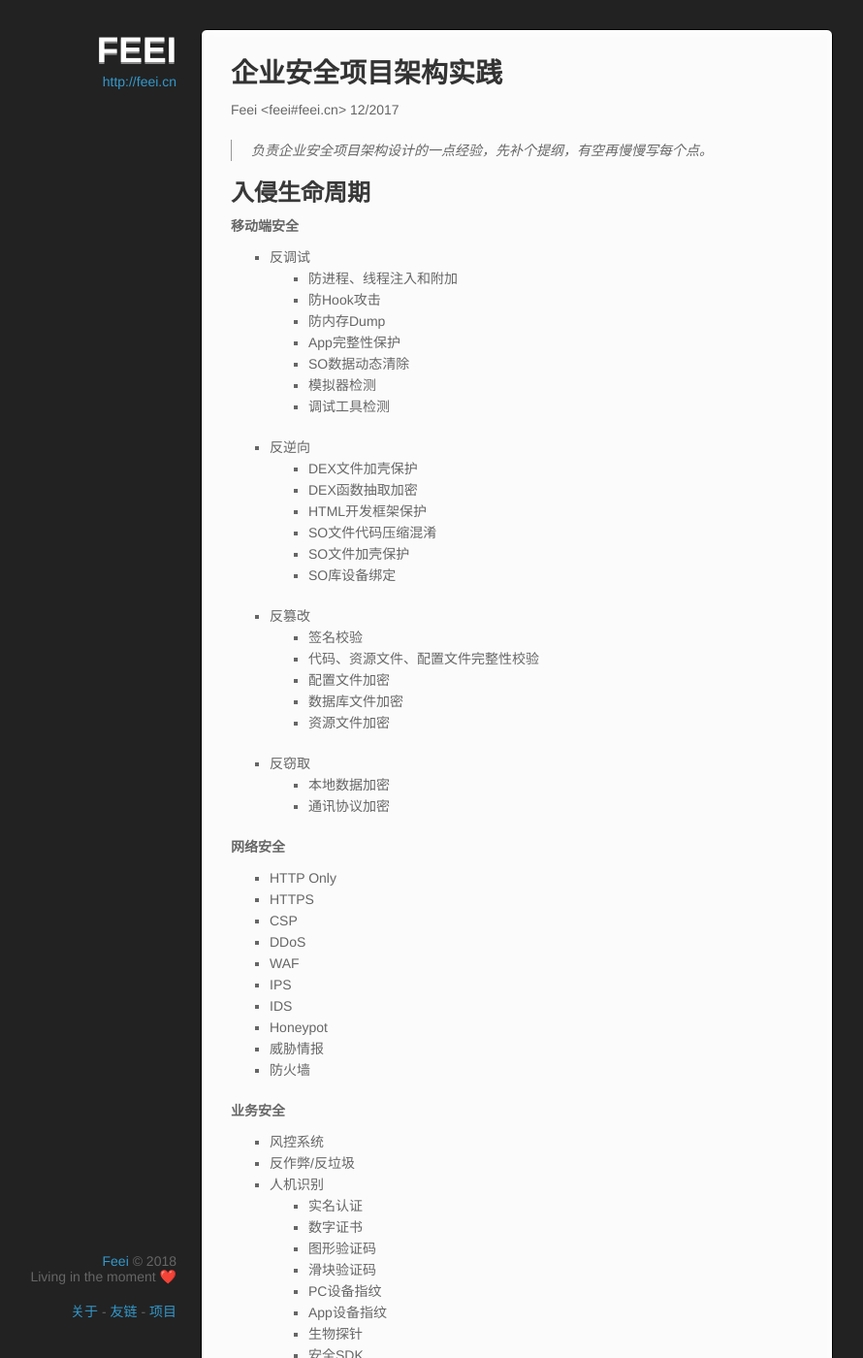
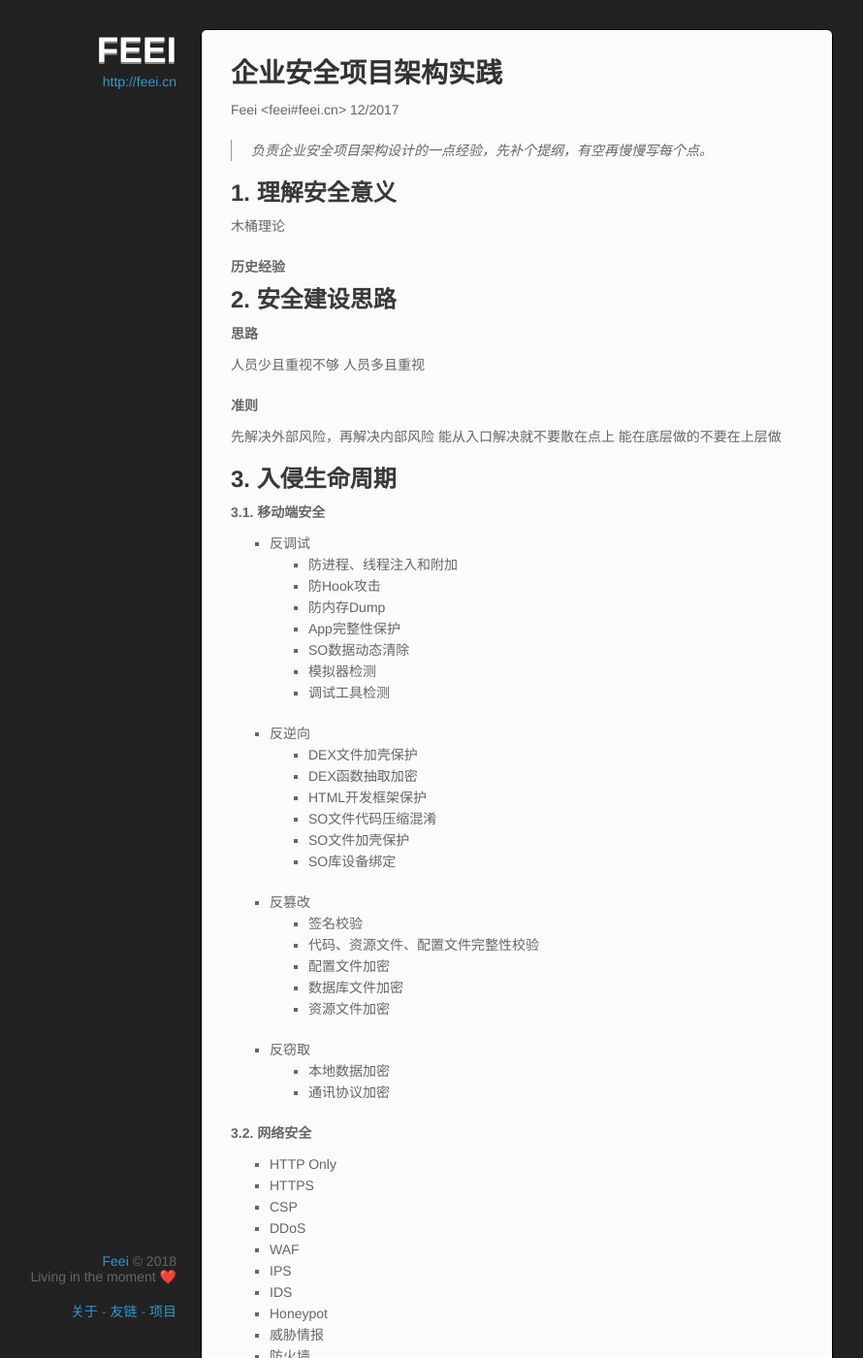
Before and after one commit to limengmingx/Papers, a Jekyll site: the page built from 企业安全项目架构实践.md, in a window 1280 px wide and 1400 px high. Shown: the whole window at 97% size, without its empty margins (108-998 px from the left). Built offline with Jekyll 4.4.1, drawn with Linux system fonts in a browser that asks for light colours; our own code applies the rules of GitHub Pages for plain Markdown files; a script that is not in the unit is left out; comment, search, counter and statistics services are not loaded; some of the changed text lies outside the part shown.

Commit message:
Update 企业安全项目架构实践.md

```diff
--- a/企业安全项目架构实践.md
+++ b/企业安全项目架构实践.md
@@ -8,9 +8,27 @@ Feei <feei#feei.cn> 12/2017
 
 > 负责企业安全项目架构设计的一点经验，先补个提纲，有空再慢慢写每个点。
 
-## 入侵生命周期
+## 1. 理解安全意义
+木桶理论
 
-#### 移动端安全
+#### 历史经验
+
+## 2. 安全建设思路
+
+#### 思路
+人员少且重视不够
+人员多且重视
+
+#### 准则
+
+先解决外部风险，再解决内部风险
+能从入口解决就不要散在点上
+能在底层做的不要在上层做
+
+
+## 3. 入侵生命周期
+
+#### 3.1. 移动端安全
 
 - 反调试
 	- 防进程、线程注入和附加
@@ -38,7 +56,7 @@ Feei <feei#feei.cn> 12/2017
 	- 通讯协议加密
 
 
-#### 网络安全
+#### 3.2. 网络安全
 
 - HTTP Only
 - HTTPS
@@ -52,7 +70,7 @@ Feei <feei#feei.cn> 12/2017
 - 防火墙
 
 
-#### 业务安全
+#### 3.3. 业务安全
 
 - 风控系统
 - 反作弊/反垃圾
@@ -67,7 +85,7 @@ Feei <feei#feei.cn> 12/2017
 	- 安全SDK
 	- 安全键盘
 
-#### 主机安全
+#### 3.4. 主机安全
 
 - 域划分/ACL
 - 主机安全Agent
@@ -79,14 +97,14 @@ Feei <feei#feei.cn> 12/2017
 	- 命令下发
 - 堡垒机
 
-#### 数据安全
+#### 3.5. 数据安全
 
 - 数据库数据查询平台
 - 数据资产管理
 - 数据查询中间件
 - 敏感数据监测
 
-#### 内部安全
+#### 3.6. 内部安全
 
 - 入网管控
 - 去密码化
@@ -98,9 +116,9 @@ Feei <feei#feei.cn> 12/2017
 - 操作记录
 
 
-## 漏洞生命周期
+## 4. 漏洞生命周期
 
-#### 漏洞与情报发现
+#### 4.1. 漏洞与情报发现
 
 **主动情报与漏洞发现**
 
@@ -124,19 +142,19 @@ Feei <feei#feei.cn> 12/2017
 - 安全应急响应中心
 - 工单平台
 
-#### 应急响应
+#### 4.2. 应急响应
 
 - 安全评估组
 - 安全委员会
 - 部门安全接口人
 
-#### 漏洞管理与修复推进
+#### 4.3. 漏洞管理与修复推进
 
 - 漏洞管理平台
 - 漏洞修复组件
 - 漏洞修复方案
 
-#### 安全运营
+#### 4.4. 安全运营
 
 - SRC
 - 新媒体
```
